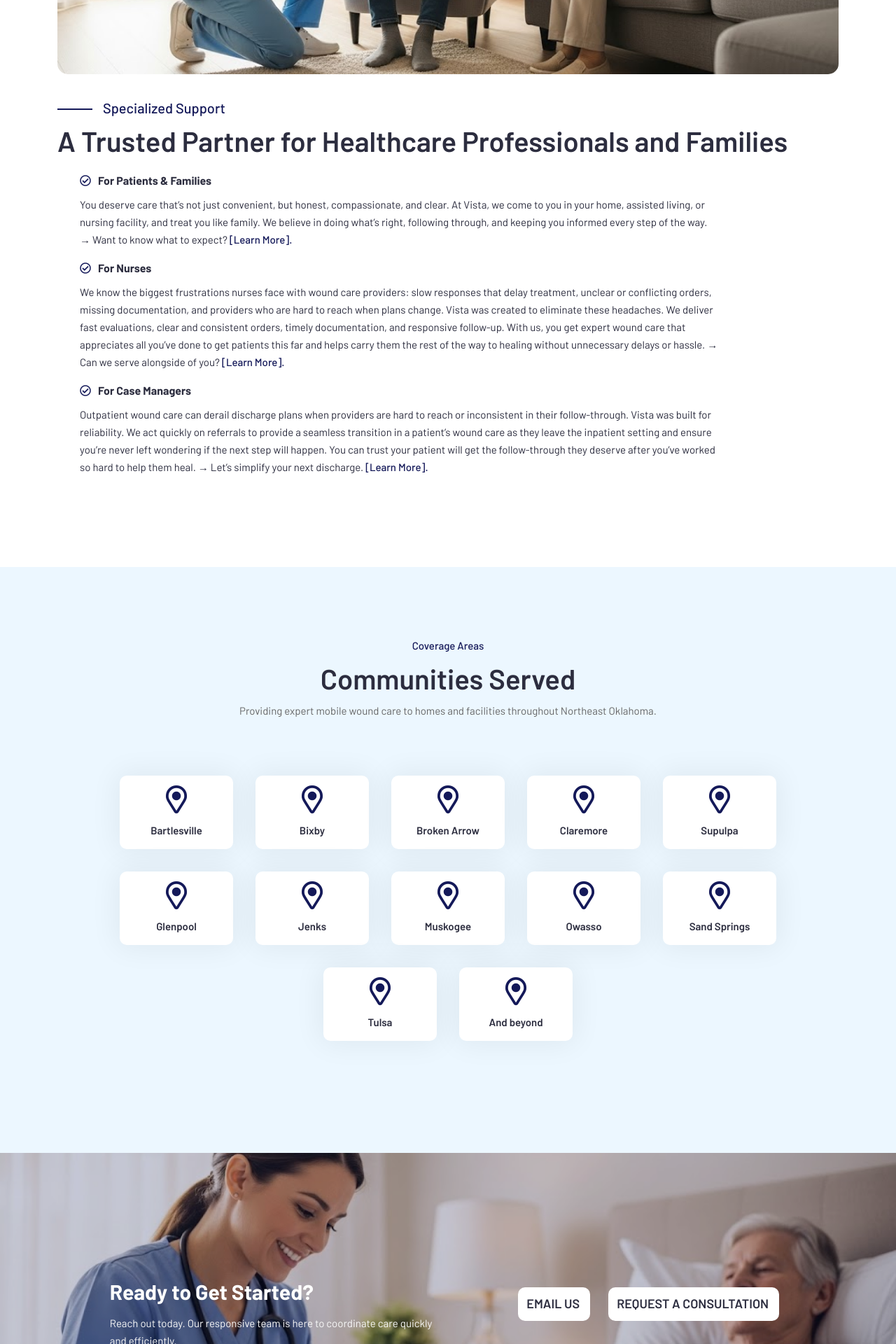
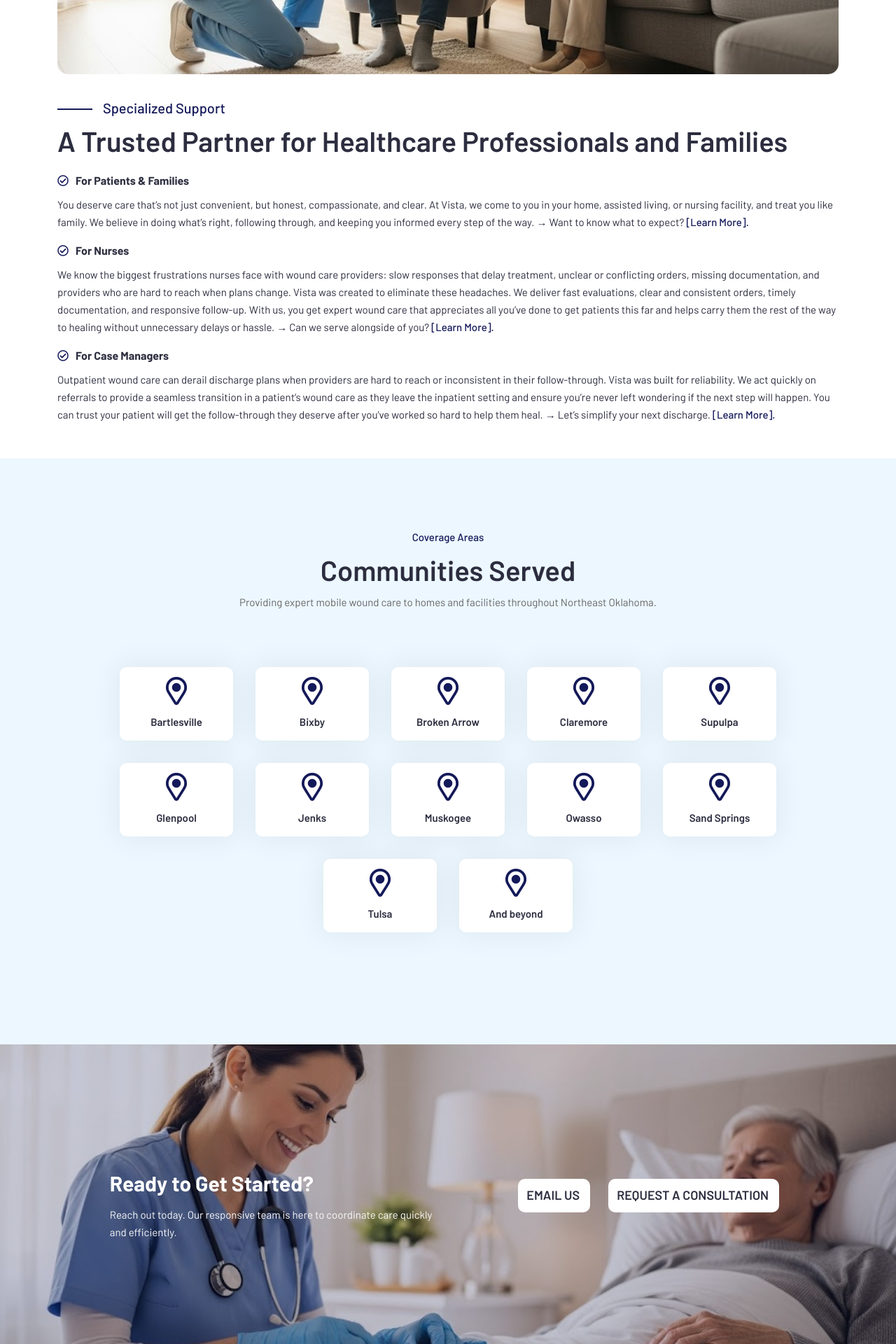
Before and after one commit to cees3/vistawound, a Jekyll site: the page built from index.html, in a window 1280 px wide. Shown: the part 4378-6298 px from the top of the page at 70% size. Built offline with Jekyll 4.4.1, drawn with Linux system fonts in a browser that asks for light colours.

Commit message:
abot home page fix

```diff
--- a/assets/css/custom-style.css
+++ b/assets/css/custom-style.css
@@ -486,8 +486,7 @@ Version         : 1.1
 .single-features:hover .feature-icon i {
   transform: rotate(360deg);
 }
-.feature-content {
-}
+
 .feature-content h5 {
   font-size: 20px;
   font-weight: 500;
@@ -520,6 +519,11 @@ Version         : 1.1
 .about-area {
   padding: 100px 0px;
 }
+
+.about-area.home{
+  padding-bottom: 20px
+}
+
 .mobile-about-image {
   display: none;
 }
@@ -743,8 +747,6 @@ Version         : 1.1
 .service-details-inner {
   margin-top: 30px;
 }
-.service-details-content {
-}
 .service-d-description {
   margin-bottom: 50px;
 }
@@ -769,8 +771,7 @@ Version         : 1.1
   border-radius: 10px;
 }
 
-.service-d-list-inner {
-}
+
 .single-s-list {
   margin-bottom: 40px;
 }
@@ -4126,8 +4127,15 @@ Version         : 1.1
 }
 
 .about-content-ul {
-  width: 85%;
-}
+  width: 100%;
+}
+
+
+.about-content-ul ul {
+  padding-left: 0px
+}
+
+.about-area
 
 /* .about-content-para {
   margin-left: 35px;
--- a/index.html
+++ b/index.html
@@ -338,7 +338,7 @@ description: Vista Wound Specialists provides compassionate, expert mobile wound
 <!-- End Service Area -->
 
 <!-- About Area -->
-<section class="about-area">
+<section class="about-area home">
   <div class="container">
     <div class="row">
       <!-- About Image -->
```
